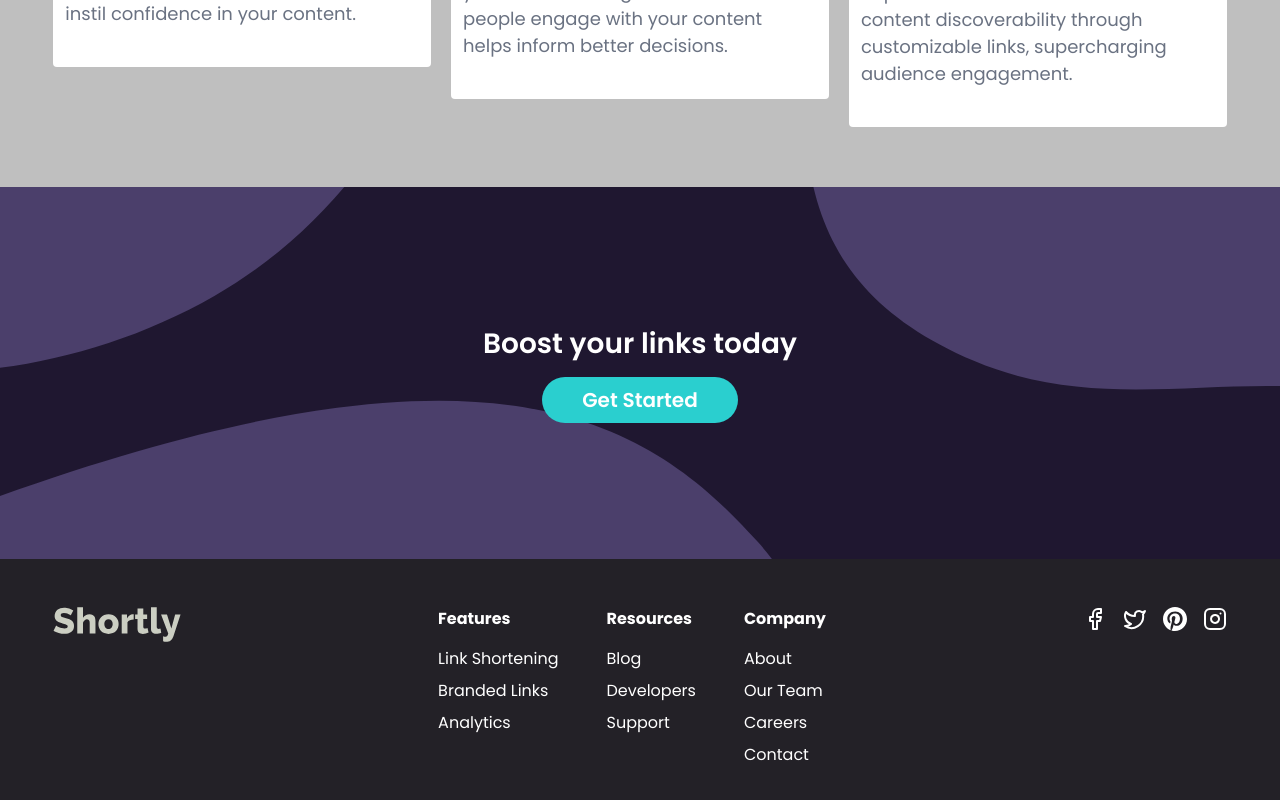
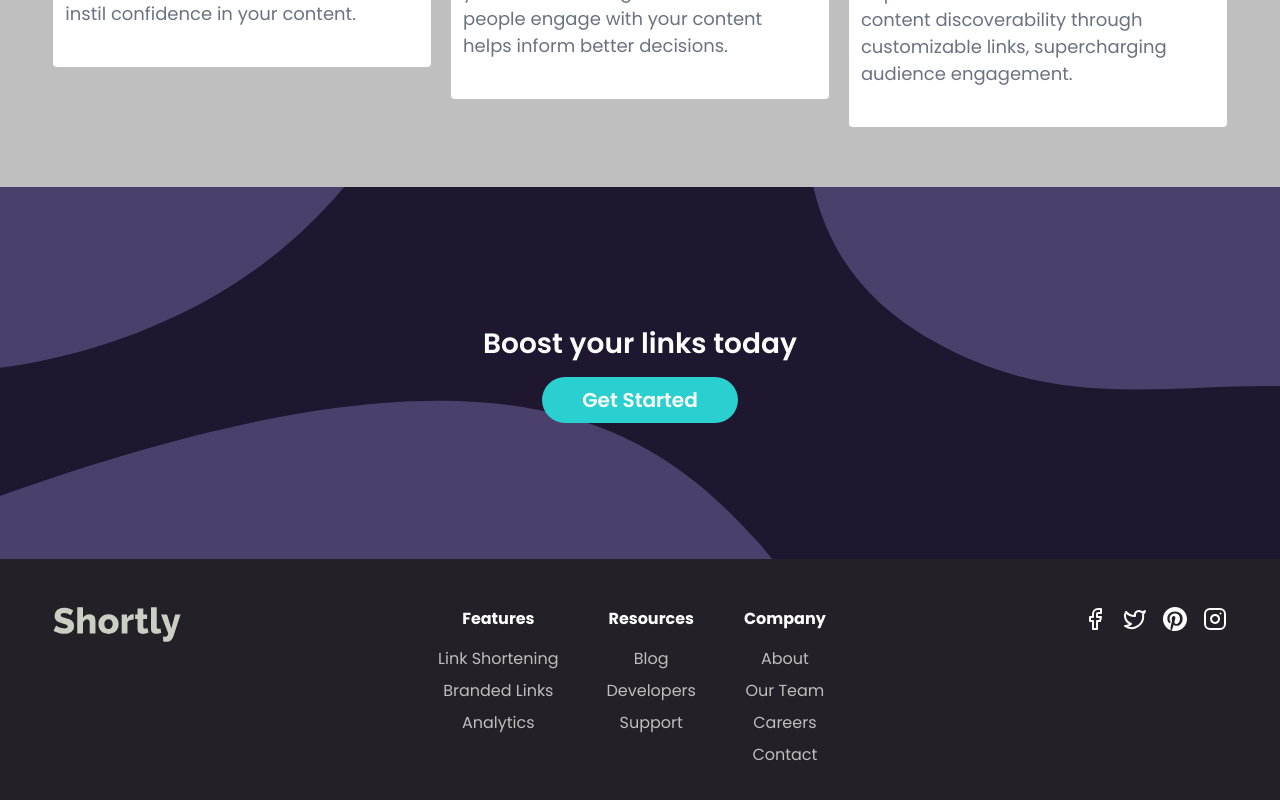
Before and after one commit to skrillzofficial/URL-shortening-API, a React (Vite) app: page / in a window 1280 px wide. Shown: the part 1116-1916 px from the top of the page. Built offline with nearby package versions, Linux system fonts and the light colour scheme.

Commit message:
Last Fix

```diff
--- a/src/Components/Footer.jsx
+++ b/src/Components/Footer.jsx
@@ -6,7 +6,7 @@ import pininterest from "../assets/images/icon-pinterest.svg"
 const Footer = () => {
   return (
     <footer className="bg-[hsl(260,8%,14%)] py-12">
-      <div className="container mx-auto w-11/12 flex flex-col md:flex-row items-start justify-between">
+      <div className="container mx-auto w-11/12 flex flex-col md:flex-row items-center text-center md:items-start justify-between">
 
         {/* Logo on the left */}
         <div className="mb-8 md:mb-0">
@@ -14,51 +14,51 @@ const Footer = () => {
         </div>
 
         {/* Middle links section */}
-        <div className="flex flex-col md:flex-row gap-12 mb-8 ">
+        <div className="flex flex-col  md:flex-row gap-12 mb-8 ">
           {/* Features Column */}
           <div>
             <h3 className="text-white font-bold mb-4">Features</h3>
-            <div className="flex flex-col gap-2">
-              <a href="#" className="text-white hover:text-gray-300">Link Shortening</a>
-              <a href="#" className="text-white hover:text-gray-300">Branded Links</a>
-              <a href="#" className="text-white hover:text-gray-300">Analytics</a>
+            <div className="flex flex-col opacity-70 gap-2">
+              <a href="#" className="text-white md:hover:text-[hsl(180,66%,49%)]">Link Shortening</a>
+              <a href="#" className="text-white md:hover:text-[hsl(180,66%,49%)]">Branded Links</a>
+              <a href="#" className="text-white md:hover:text-[hsl(180,66%,49%)]">Analytics</a>
             </div>
           </div>
 
           {/* Resources Column */}
           <div>
             <h3 className="text-white font-bold mb-4">Resources</h3>
-            <div className="flex flex-col gap-2">
-              <a href="#" className="text-white hover:text-gray-300">Blog</a>
-              <a href="#" className="text-white hover:text-gray-300">Developers</a>
-              <a href="#" className="text-white hover:text-gray-300">Support</a>
+            <div className="flex flex-col opacity-70 gap-2">
+              <a href="#" className="text-white md:hover:text-[hsl(180,66%,49%)]">Blog</a>
+              <a href="#" className="text-white md:hover:text-[hsl(180,66%,49%)]">Developers</a>
+              <a href="#" className="text-white md:hover:text-[hsl(180,66%,49%)]">Support</a>
             </div>
           </div>
 
           {/* Company Column */}
           <div>
             <h3 className="text-white font-bold mb-4">Company</h3>
-            <div className="flex flex-col gap-2">
-              <a href="#" className="text-white hover:text-gray-300">About</a>
-              <a href="#" className="text-white hover:text-gray-300">Our Team</a>
-              <a href="#" className="text-white hover:text-gray-300">Careers</a>
-              <a href="#" className="text-white hover:text-gray-300">Contact</a>
+            <div className="flex flex-col opacity-70 gap-2">
+              <a href="#" className="text-white md:hover:text-[hsl(180,66%,49%)]">About</a>
+              <a href="#" className="text-white md:hover:text-[hsl(180,66%,49%)]">Our Team</a>
+              <a href="#" className="text-white md:hover:text-[hsl(180,66%,49%)]">Careers</a>
+              <a href="#" className="text-white md:hover:text-[hsl(180,66%,49%)]">Contact</a>
             </div>
           </div>
         </div>
 
         {/* Social icons on the right */}
         <div className="flex gap-4">
-          <a href="#" className="text-white hover:text-gray-300">
+          <a href="#" className="text-white hover:md:hover:text-[hsl(180,66%,49%)]">
             <Facebook size={24} />
           </a>
-          <a href="#" className="text-white hover:text-gray-300">
+          <a href="#" className="text-white md:hover:text-[hsl(180,66%,49%)]">
             <Twitter size={24} />
           </a>
-          <a href="#" className="text-white hover:text-gray-300">
+          <a href="#" className="text-white md:hover:text-[hsl(180,66%,49%)]">
             <img src={pininterest} alt="pininterest logo" width={24} />
           </a>
-          <a href="#" className="text-white hover:text-gray-300">
+          <a href="#" className="text-white md:hover:text-[hsl(180,66%,49%)]">
             <Instagram size={24} />
           </a>
         </div>
--- a/src/Components/Hero.jsx
+++ b/src/Components/Hero.jsx
@@ -29,12 +29,12 @@ const Hero = () => {
           <img
             src={Illustration}
             alt="Person working on computer"
-            className="w-full md:hidden relative left-18 flex min-w-[400px] overflow:hidden md:max-w-none ml-auto"
+            className="w-full md:hidden relative overflow-hidden flex min-w-[300px] md:max-w-none ml-auto"
           />
           <img
             src={Illustration}
             alt="Person working on computer"
-            className="w-full min-w-[500px] relative left-20 hidden overflow:hidden md:flex md:max-w-none ml-auto"
+            className="w-full min-w-[500px] overflow-hidden relative left-20 hidden md:flex md:max-w-none ml-auto"
           />
         </div>
       </div>
```
